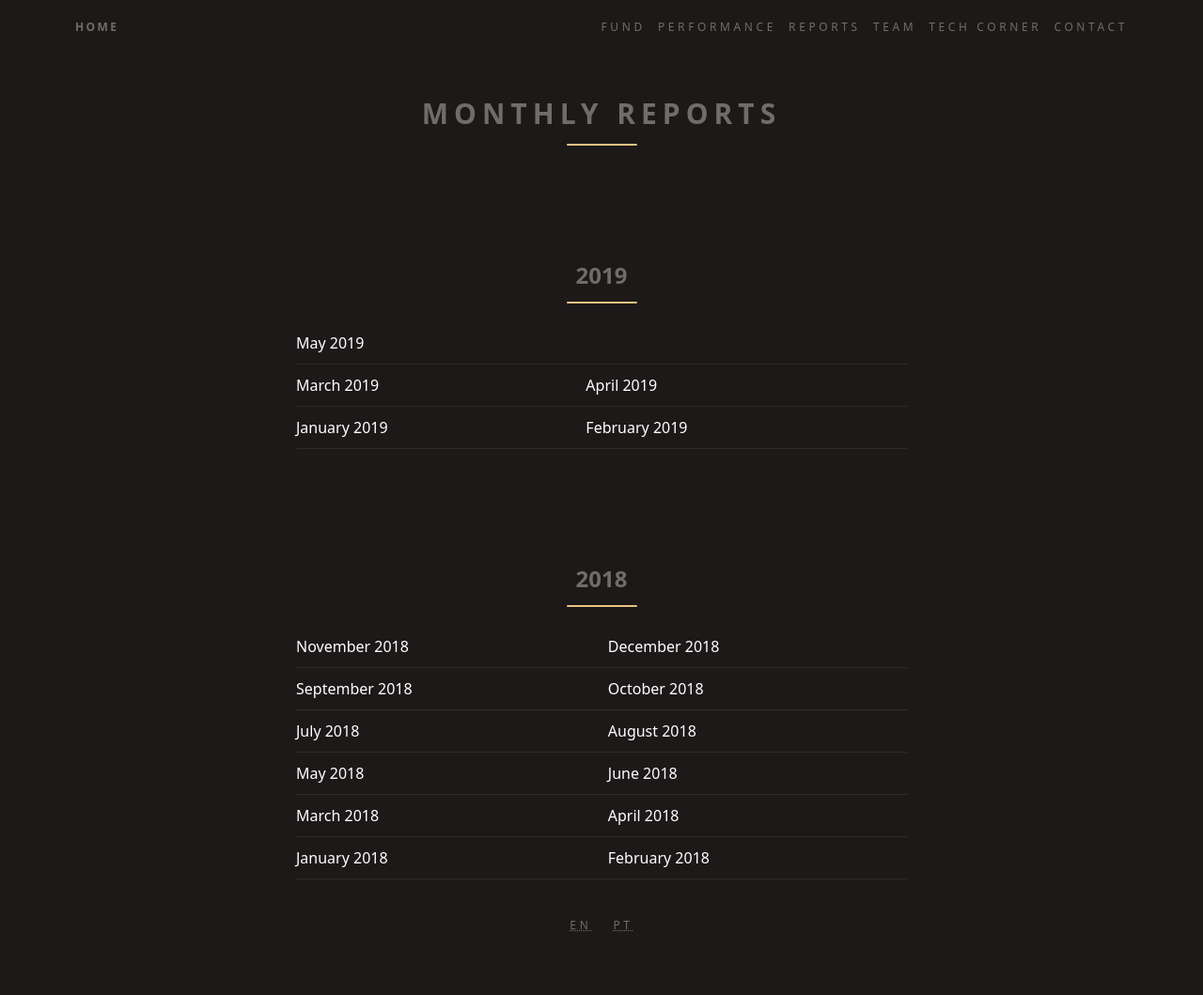
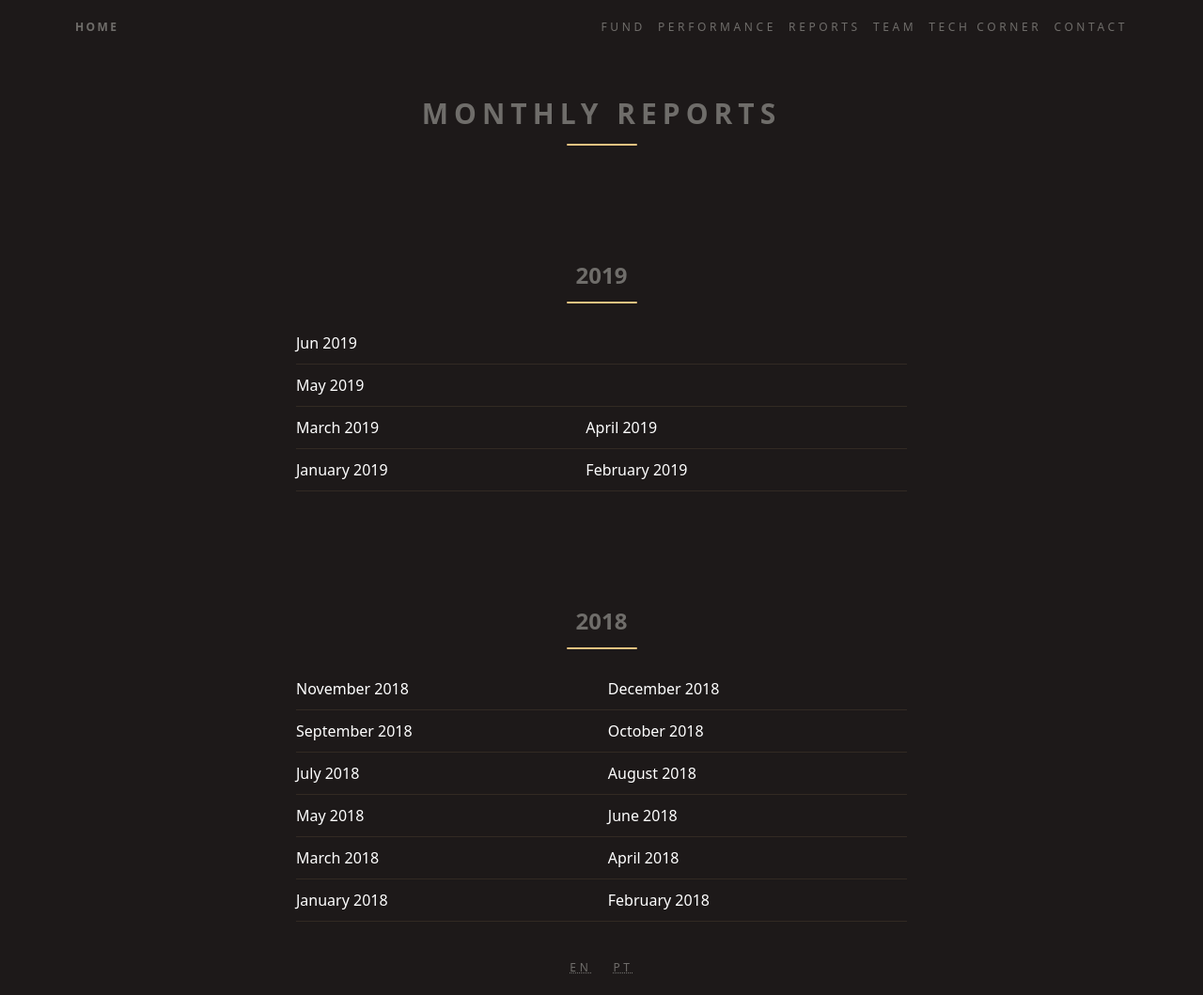
Before and after one commit to ateliedetemas/blpcrypto, a Jekyll site: the page built from _pages/en/reports.md, in a window 1280 px wide. Shown: the whole page at 94% size. Built offline with Jekyll 4.4.1, drawn with Linux system fonts in a browser that asks for light colours; before the commit the page ends 1014 px from its top, so only the background shows below that.

Commit message:
Update reports.md

```diff
--- a/_pages/en/reports.md
+++ b/_pages/en/reports.md
@@ -7,6 +7,7 @@ permalink: "/en/reports/"
 
 ## 2019
 
+[Jun 2019]({{ '/assets/documents/relatorios/2019/06.pdf' | absolute_url }}) |
 [May 2019]({{ '/assets/documents/relatorios/2019/05.pdf' | absolute_url }}) |
 [March 2019]({{ '/assets/documents/relatorios/2019/03.pdf' | absolute_url }}) | [April 2019]({{ '/assets/documents/relatorios/2019/04.pdf' | absolute_url }})
 [January 2019]({{ "/assets/documents/relatorios/2019/01.pdf" | absolute_url }}) | [February 2019]({{ "/assets/documents/relatorios/2019/02.pdf" | absolute_url }})
```
